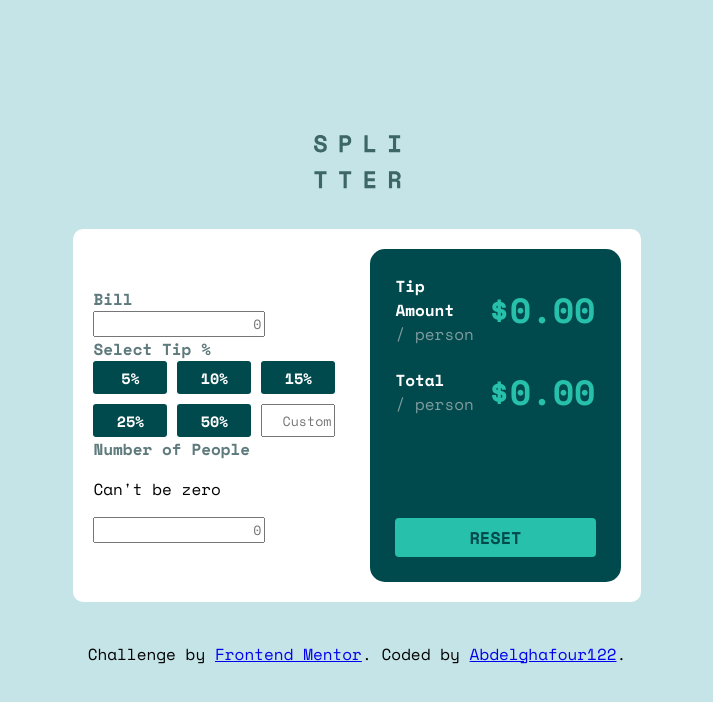
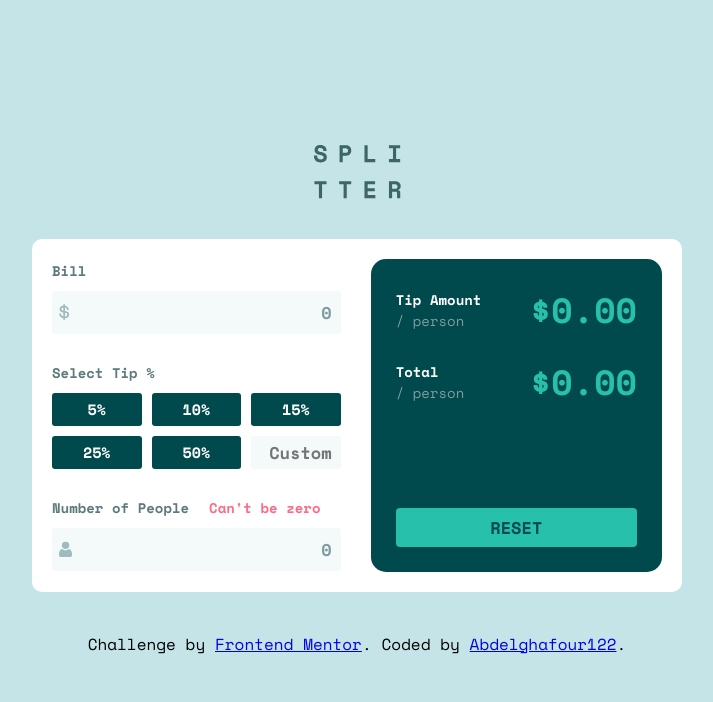
Before and after one commit to Abdelghafour122/react-tip-calculator, a React (Create React App) app: page / in a window 1280 px wide. Shown: the top 702 px of the page, without its empty margins (283-996 px from the left). Built offline with nearby package versions, Linux system fonts and the light colour scheme.

Commit message:
made all logic & desktop styles

```diff
--- a/src/App.css
+++ b/src/App.css
@@ -43,10 +43,14 @@ body {
   background-color: var(--white);
   padding: 20px;
   border-radius: 10px;
+  width: 650px;
 }
 
 .calculator .form-screen {
   flex-basis: 50%;
+  display: flex;
+  flex-direction: column;
+  gap: 28px;
 }
 
 .calculator .form-screen .input-field {
@@ -60,18 +64,78 @@ body {
   direction: rtl;
 }
 
-.calculator .form-screen .input-field input {
+.calculator .form-screen .input-field .inp-holder {
+  width: 100%;
+  position: relative;
+}
+.calculator .form-screen .input-field .inp-holder:nth-of-type(1)::before {
+  content: url(./images/icon-dollar.svg);
+  position: absolute;
+  top: 50%;
+  transform: translateY(-40%);
+  left: 7px;
+}
+
+.calculator .form-screen .input-field .inp-holder:nth-of-type(2)::before {
+  content: url(./images/icon-person.svg);
+  position: absolute;
+  top: 50%;
+  transform: translateY(-40%);
+  left: 7px;
+}
+
+.calculator .form-screen input {
+  width: 100%;
+  outline: none;
+  border: none;
+  background-color: var(--light-lg-cyan);
+  padding: 7px 7px 7px 27px;
+  border-radius: 3px;
+  color: var(--vd-cyan);
+  font-size: 17px;
+  font-weight: 700;
+  border: 2px solid transparent;
+  caret-color: var(--strong-cyan);
+}
+
+.calculator .form-screen input:focus {
+  border: 2px solid var(--strong-cyan);
+}
+
+.calculator .form-screen .tips-holder input {
+  padding: 7px;
+}
+
+.calculator .form-screen .input-field input::placeholder {
+  font-weight: 700;
+  color: var(--light-dg-cyan);
+  font-size: 17px;
+}
+
+.calculator .form-screen .labels {
+  display: flex;
+  align-items: center;
+  justify-content: space-between;
+  gap: 20px;
 }
 
 .calculator .form-screen p.label {
   font-weight: 700;
   color: var(--dg-cyan);
-  margin: 0;
+  margin: 0 0 10px;
+  font-size: 14px;
+}
+
+.calculator .form-screen p.irre {
+  color: rgb(255, 108, 135);
+  margin: 0 0 10px;
+  font-weight: 700;
+  font-size: 14px;
 }
 
 .calculator .form-screen .tips-holder .tips {
   display: grid;
-  grid-template-columns: repeat(3, 74px);
+  grid-template-columns: repeat(3, minmax(75px, 1fr));
   grid-template-rows: repeat(2, 33px);
   gap: 10px;
 }
@@ -129,6 +193,7 @@ body {
   flex-direction: column;
   align-items: flex-start;
   justify-content: center;
+  font-size: 14px;
 }
 
 .calculator .result-screen .amount .text p:first-of-type {
--- a/src/Components/CoreCalculator.jsx
+++ b/src/Components/CoreCalculator.jsx
@@ -30,12 +30,22 @@ const CoreCalculator = () => {
     }
   }, [tip, bill, numOfPeople]);
 
+  const removeSelected = (
+    elements = document.querySelectorAll(".tips button")
+  ) => {
+    elements.forEach((element) => {
+      element.classList.contains("selected") &&
+        element.classList.remove("selected");
+    });
+  };
+
   const reset = () => {
     setBill(0);
     setNumOfPeople(0);
     setTip(0);
     setTotal(0);
     setTipPerP(0);
+    removeSelected();
     return;
   };
 
@@ -48,6 +58,7 @@ const CoreCalculator = () => {
         setTip={setTip}
         numOfPeople={numOfPeople}
         setNumOfPeople={setNumOfPeople}
+        removeSelected={removeSelected}
       />
       <ResultScreen total={total} tipPerP={tipPerP} reset={reset} />
     </div>
--- a/src/Components/FormScreen.jsx
+++ b/src/Components/FormScreen.jsx
@@ -1,23 +1,35 @@
 import React from "react";
 import TipsHolder from "./TipsHolder";
 
-const FormScreen = ({ bill, numOfPeople, setTip, setNumOfPeople, setBill }) => {
+const FormScreen = ({
+  bill,
+  numOfPeople,
+  setTip,
+  setNumOfPeople,
+  setBill,
+  removeSelected,
+}) => {
   return (
     <div className="form-screen">
       <div className="input-field">
         <p className="label">Bill</p>
+        <div className="inp-holder">
           <input
             type="text"
             name="bill"
+            value={bill ? bill : ""}
             placeholder="0"
-          value={bill ? bill : ""}
             onChange={(e) => !isNaN(e.target.value) && setBill(e.target.value)}
           />
         </div>
-      <TipsHolder setTip={setTip} />
+      </div>
+      <TipsHolder setTip={setTip} removeSelected={removeSelected} />
       <div className="input-field">
+        <div className="labels">
           <p className="label">Number of People</p>
-        {Number(numOfPeople) === 0 && <p>Can't be zero</p>}
+          {Number(numOfPeople) === 0 && <p className="irre">Can't be zero</p>}
+        </div>
+        <div className="inp-holder">
           <input
             type="text"
             name="people"
@@ -29,6 +41,7 @@ const FormScreen = ({ bill, numOfPeople, setTip, setNumOfPeople, setBill }) => {
           />
         </div>
       </div>
+    </div>
   );
 };
 
--- a/src/Components/TipsHolder.jsx
+++ b/src/Components/TipsHolder.jsx
@@ -1,24 +1,12 @@
 import React, { useEffect, useState } from "react";
 
 const AMOUNTS = [5, 10, 15, 25, 50];
-const removeSelected = (elements) => {
-  // console.log(elements);
-  elements.forEach((element) => {
-    element.classList.contains("selected") &&
-      element.classList.remove("selected");
-  });
-};
-const TipsHolder = ({ setTip }) => {
+
+const TipsHolder = ({ setTip, removeSelected }) => {
   const [customTip, setCustomTip] = useState(0);
   useEffect(() => {
     customTip && setTip(customTip);
-    // removeSelected(document.querySelectorAll(".tips button"));
-    console.log(document.querySelectorAll(".tips > *"));
-    removeSelected(document.querySelectorAll(".tips > *"));
   }, [customTip, setTip]);
-
-  // useEffect(() => {
-  // }, [customTip]);
 
   return (
     <div className="tips-holder">
@@ -28,13 +16,12 @@ const TipsHolder = ({ setTip }) => {
           return (
             <button
               key={i}
+              className=""
               onClick={(e) => {
                 setTip(i);
                 setCustomTip();
-                removeSelected(
-                  Array.of(...e.currentTarget.parentNode.children)
-                );
-                e.currentTarget.classList.add("selected");
+                removeSelected();
+                e.currentTarget.classList.toggle("selected");
               }}
             >{`${i}%`}</button>
           );
@@ -43,9 +30,10 @@ const TipsHolder = ({ setTip }) => {
           type="text"
           placeholder="Custom"
           value={customTip ? customTip : ""}
-          onChange={(e) =>
-            !isNaN(e.target.value) && setCustomTip(e.target.value)
-          }
+          onChange={(e) => {
+            !isNaN(e.target.value) && setCustomTip(e.target.value);
+            removeSelected();
+          }}
         />
       </div>
     </div>
```
Lines whose indentation alone changed are shown as unchanged.
